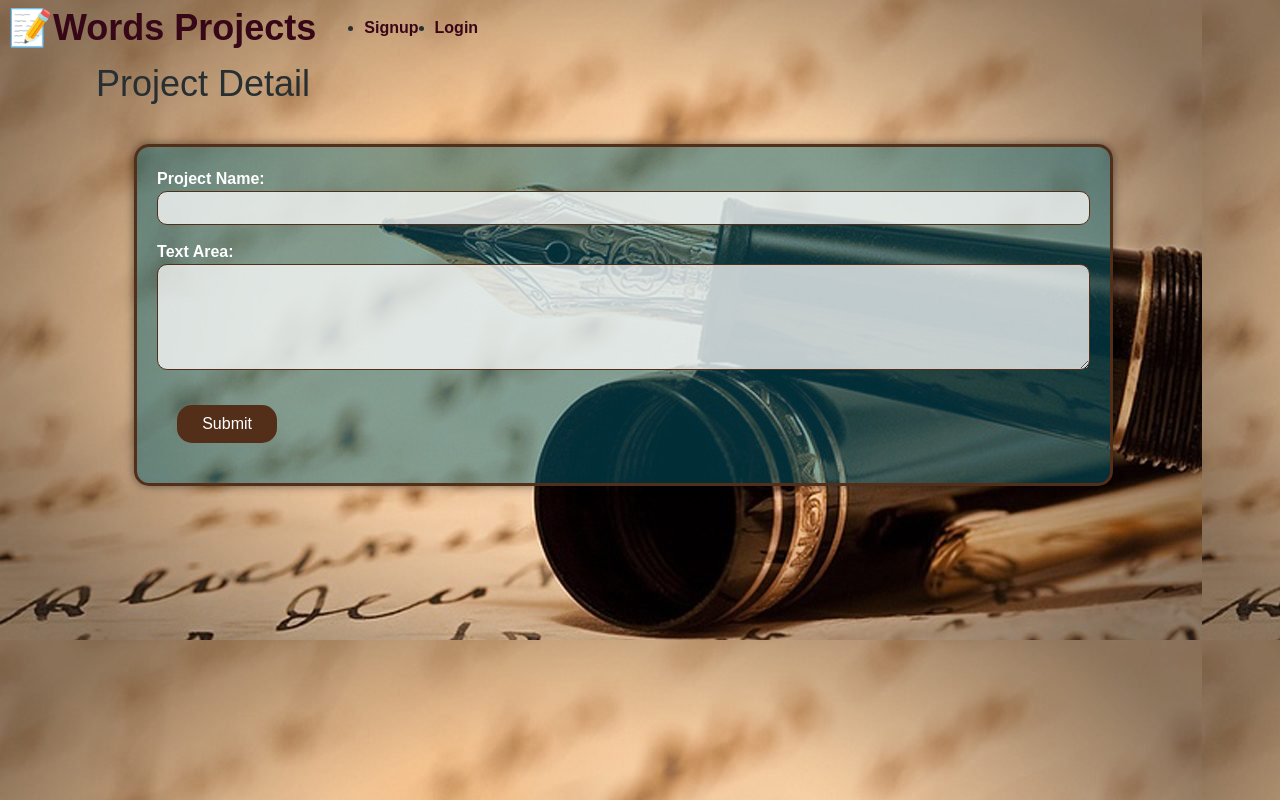
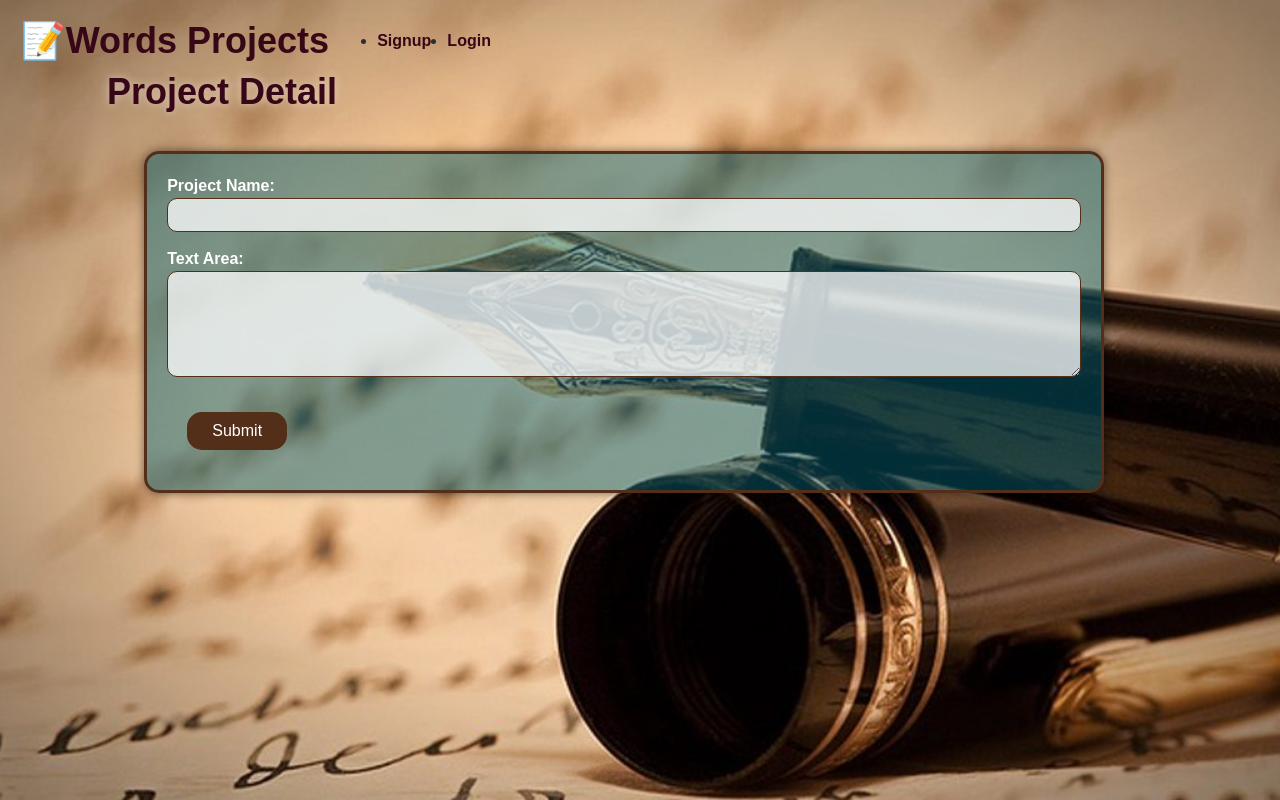
Before and after one commit to brandonmcguire1992/word-projects1-test, a React (Create React App) app in the folder client/: page / in a window 1280 px wide. Built offline with nearby package versions, Linux system fonts and the light colour scheme.

Commit message:
add dashboard

```diff
--- a/client/src/App.js
+++ b/client/src/App.js
@@ -34,9 +34,9 @@ function App() {
           {/* <StoreProvider>*/}
             <Nav />
             {<Switch>
-              <Route exact path="/" component={Home} />
               <Route exact path="/login" component={Login} />
               <Route exact path="/signup" component={Signup} />
+              <Route exact path="/" component={Home} />
             </Switch> }
           {/* </StoreProvider> */}
         </div>
--- a/client/src/components/Dashboard/index.js
+++ b/client/src/components/Dashboard/index.js
@@ -34,11 +34,11 @@ function DashboardForm() {
 
     return (
         <section>
-            <h1 data-testid="h1tag">Project Detail</h1>
+            <h1 className="title" data-testid="h1tag">Project Detail</h1>
             <form className="card-d" id="contact-form" onSubmit={handleSubmit}>
                 <div>
                     <label className="LabelDasgboard" htmlFor="name">Project Name:</label>
-                    <input type="text" name="name" defaultValue={project}/>
+                    <input type="text" name="project" defaultValue={project} onBlur={handleChange} />
                 </div>
                 <div>
                     <label className="LabelDasgboard" htmlFor="textArea">Text Area:</label>
--- a/client/src/index.css
+++ b/client/src/index.css
@@ -17,6 +17,11 @@ html,
 body {
   min-height: 100%;
   background-image: url('./assets/fondo.jpg');
+  padding: 1%;
+  background-size: cover;
+  background-position: center;
+  background-attachment: fixed;
+  background-position: 50%;
 }
 
 body {
@@ -83,6 +88,10 @@ a:hover {
 header {
   background: var(--primary);
   background-image:url('./assets/fondo.jpg') ;
+  background-size: cover;
+  background-position: center;
+  background-attachment: fixed;
+  background-position: 50%;
 
 }
 
@@ -215,6 +224,13 @@ label{
 
 }
 
+.title {
+  font-weight: bold;
+  font-size: 36px;
+  color: #370617;
+  margin: 0;
+  text-shadow: 0 0 10px rgba(253, 253, 253, 0.5);
+}
 .card-d {
   box-shadow: 0 0 10px rgba(0, 0, 0, 0.5);
   border-radius: 15px;
```
